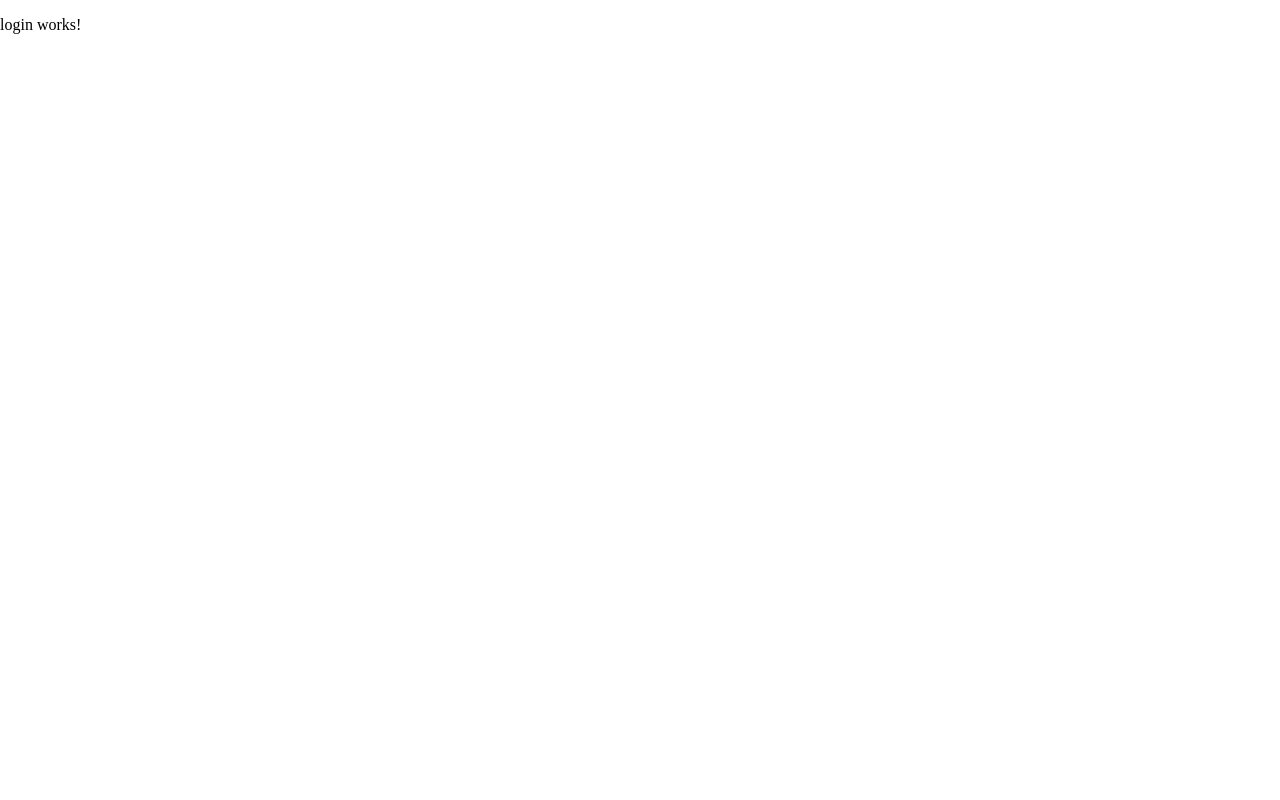
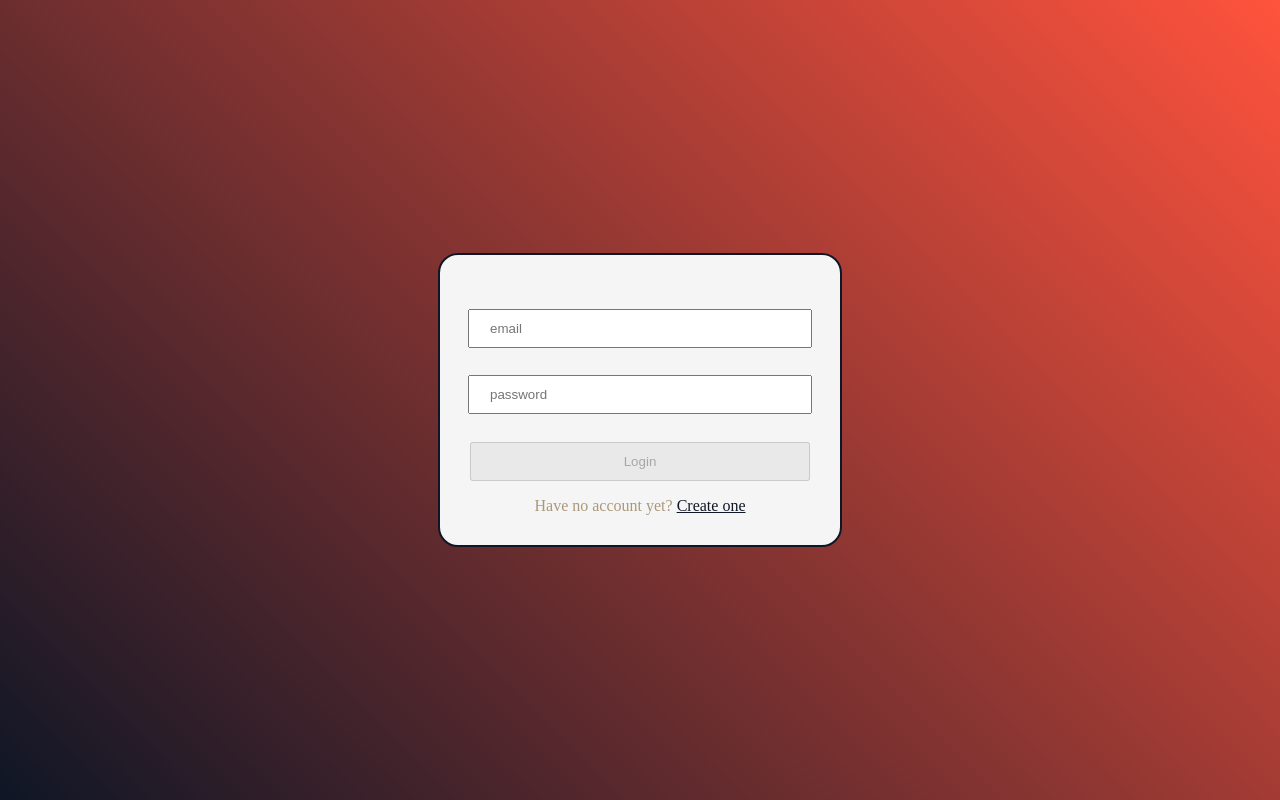
Before and after one commit to DmitryNaumenko/cars-app, an Angular app: page /login in a window 1280 px wide. Built offline with nearby package versions, Linux system fonts and the light colour scheme.

Commit message:
Added login form (TD)

```diff
--- a/src/app/pages/login/login.component.html
+++ b/src/app/pages/login/login.component.html
@@ -1,3 +1,34 @@
-<p>
-  login works!
-</p>
+<div class="login-container">
+  <div class="form-holder">
+    <form (ngSubmit)="onLogin(f)" #f="ngForm">
+      <div class="form-group">
+        <input
+          #email="ngModel"
+          type="text"
+          placeholder="email"
+          ngModel
+          name="email"
+          required
+          email
+          autocomplete="new-email">
+        <span class="error-msg" *ngIf="email.invalid && email.touched">Please, enter a valid email</span>
+      </div>
+      <div class="form-group">
+        <input
+          #password="ngModel"
+          type="password"
+          placeholder="password"
+          ngModel
+          name="password"
+          autocomplete="new-password"
+          required
+          minlength="7">
+        <span class="error-msg" *ngIf="password.invalid && password.touched">Password should contain at least 7 characters</span>
+      </div>
+      <div class="form-group">
+        <button type="submit" [disabled]="f.invalid">Login</button>
+        <p>Have no account yet? <span routerLink="/create-account">Create one</span></p>
+      </div>
+    </form>
+  </div>
+</div>
--- a/src/app/pages/login/login.component.scss
+++ b/src/app/pages/login/login.component.scss
@@ -0,0 +1,61 @@
+@import "./../../../styles";
+
+.login-container {
+  display: flex;
+  align-items: center;
+  justify-content: center;
+  height: 100vh;
+  background: linear-gradient(45deg, $main-dark-color, $main-red-color);
+  .form-holder {
+    width: 400px;
+    height: 250px;
+    border: 2px solid $main-dark-color;
+    background-color: $main-light-color;
+    border-radius: 20px;
+    padding-top: 40px;
+    form {
+      display: flex;
+      flex-direction: column;
+      height: 100%;
+      align-items: center;
+      justify-content: space-around;
+      .form-group {
+        position: relative;
+        input {
+          width: 300px;
+          padding: 10px 20px;
+          outline: none;
+        }
+        button {
+          width: 340px;
+          padding: 10px 20px;
+        }
+        .error-msg {
+          display: block;
+          position: absolute;
+          width: 320px;
+          margin: 5px;
+          font-family: sans-serif;
+          font-size: 13px;
+          text-align: center;
+          color: $main-red-color;
+        }
+        p {
+          text-align: center;
+          color: $main-leather-color;
+          span {
+            color: $main-dark-color;
+            text-decoration: underline;
+            cursor: pointer;
+          }
+        }
+        .ng-invalid.ng-touched {
+          border: 2px solid $main-red-color;
+        }
+        .ng-valid.ng-touched {
+          border: 2px solid $main-success-color;
+        }
+      }
+    }
+  }
+}
--- a/src/app/pages/login/login.component.ts
+++ b/src/app/pages/login/login.component.ts
@@ -1,4 +1,6 @@
 import { Component, OnInit } from '@angular/core';
+import { NgForm } from '@angular/forms';
+import { Router } from '@angular/router';
 
 @Component({
   selector: 'app-login',
@@ -7,9 +9,15 @@ import { Component, OnInit } from '@angular/core';
 })
 export class LoginComponent implements OnInit {
 
-  constructor() { }
+  constructor(private router: Router) { }
 
   ngOnInit() {
   }
 
+  onLogin = (form: NgForm) => {
+    console.log(form.value);
+    if (form.valid) {
+      this.router.navigate(['/']);
+    }
+  }
 }
```
